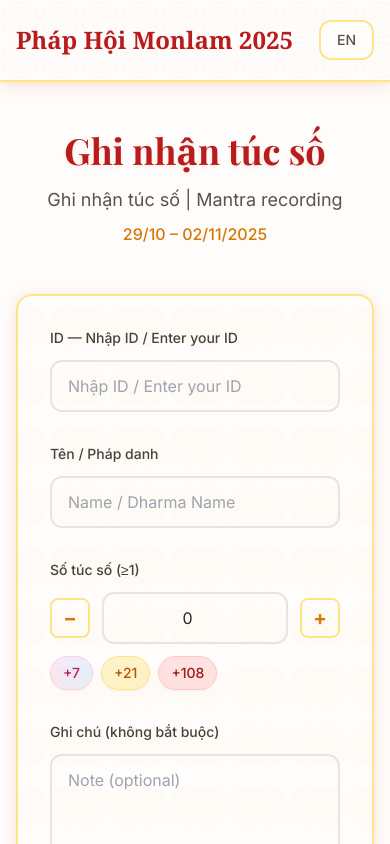
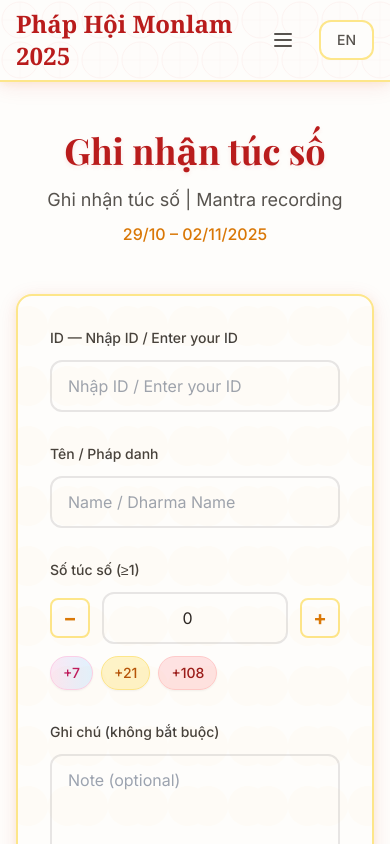
Before and after one commit to sonnguyendata/maratika-monlam, a Next.js app: page / in a window 390 px wide. Shown: the top 844 px of the page. Built offline with nearby package versions, Linux system fonts and the light colour scheme.

Commit message:
Fix mobile menu visibility - add hamburger menu for mobile devices

```diff
--- a/src/components/Header.tsx
+++ b/src/components/Header.tsx
@@ -1,16 +1,22 @@
 'use client';
 
 import Link from 'next/link';
+import { useState } from 'react';
 import { useLanguage } from './LanguageProvider';
 import { Language } from '@/types';
 
 export function Header() {
   const { language, messages, setLanguage } = useLanguage();
+  const [isMobileMenuOpen, setIsMobileMenuOpen] = useState(false);
 
   if (!messages) return null;
 
   const toggleLanguage = () => {
     setLanguage(language === 'vi' ? 'en' : 'vi');
+  };
+
+  const toggleMobileMenu = () => {
+    setIsMobileMenuOpen(!isMobileMenuOpen);
   };
 
   return (
@@ -66,6 +72,27 @@ export function Header() {
           </div>
 
           <div className="flex items-center space-x-4">
+            {/* Mobile menu button */}
+            <button
+              onClick={toggleMobileMenu}
+              className="md:hidden p-2 text-earthy-600 hover:text-monastic-600 transition-colors"
+              aria-label="Toggle mobile menu"
+            >
+              <svg
+                className="w-6 h-6"
+                fill="none"
+                stroke="currentColor"
+                viewBox="0 0 24 24"
+                xmlns="http://www.w3.org/2000/svg"
+              >
+                {isMobileMenuOpen ? (
+                  <path strokeLinecap="round" strokeLinejoin="round" strokeWidth={2} d="M6 18L18 6M6 6l12 12" />
+                ) : (
+                  <path strokeLinecap="round" strokeLinejoin="round" strokeWidth={2} d="M4 6h16M4 12h16M4 18h16" />
+                )}
+              </svg>
+            </button>
+
             <button
               onClick={toggleLanguage}
               className="language-toggle"
@@ -74,6 +101,53 @@ export function Header() {
             </button>
           </div>
         </div>
+
+        {/* Mobile menu */}
+        <div className={`md:hidden transition-all duration-300 ease-in-out ${
+          isMobileMenuOpen
+            ? 'max-h-96 opacity-100'
+            : 'max-h-0 opacity-0 overflow-hidden'
+        }`}>
+          <nav className="px-4 py-4 bg-parchment-50 border-t border-golden-200">
+            <div className="flex flex-col space-y-4">
+              <Link
+                href="/"
+                className="text-earthy-600 hover:text-monastic-600 transition-colors font-medium py-2 border-b border-golden-100"
+                onClick={() => setIsMobileMenuOpen(false)}
+              >
+                {messages.nav.record}
+              </Link>
+              <Link
+                href="/report"
+                className="text-earthy-600 hover:text-monastic-600 transition-colors font-medium py-2 border-b border-golden-100"
+                onClick={() => setIsMobileMenuOpen(false)}
+              >
+                {messages.nav.report}
+              </Link>
+              <Link
+                href="/schedule"
+                className="text-earthy-600 hover:text-monastic-600 transition-colors font-medium py-2 border-b border-golden-100"
+                onClick={() => setIsMobileMenuOpen(false)}
+              >
+                {messages.nav.schedule}
+              </Link>
+              <Link
+                href="/info"
+                className="text-earthy-600 hover:text-monastic-600 transition-colors font-medium py-2 border-b border-golden-100"
+                onClick={() => setIsMobileMenuOpen(false)}
+              >
+                {messages.nav.info}
+              </Link>
+              <Link
+                href="/admin"
+                className="text-earthy-600 hover:text-monastic-600 transition-colors font-medium py-2"
+                onClick={() => setIsMobileMenuOpen(false)}
+              >
+                Admin
+              </Link>
+            </div>
+          </nav>
+        </div>
       </div>
     </header>
   );
```
